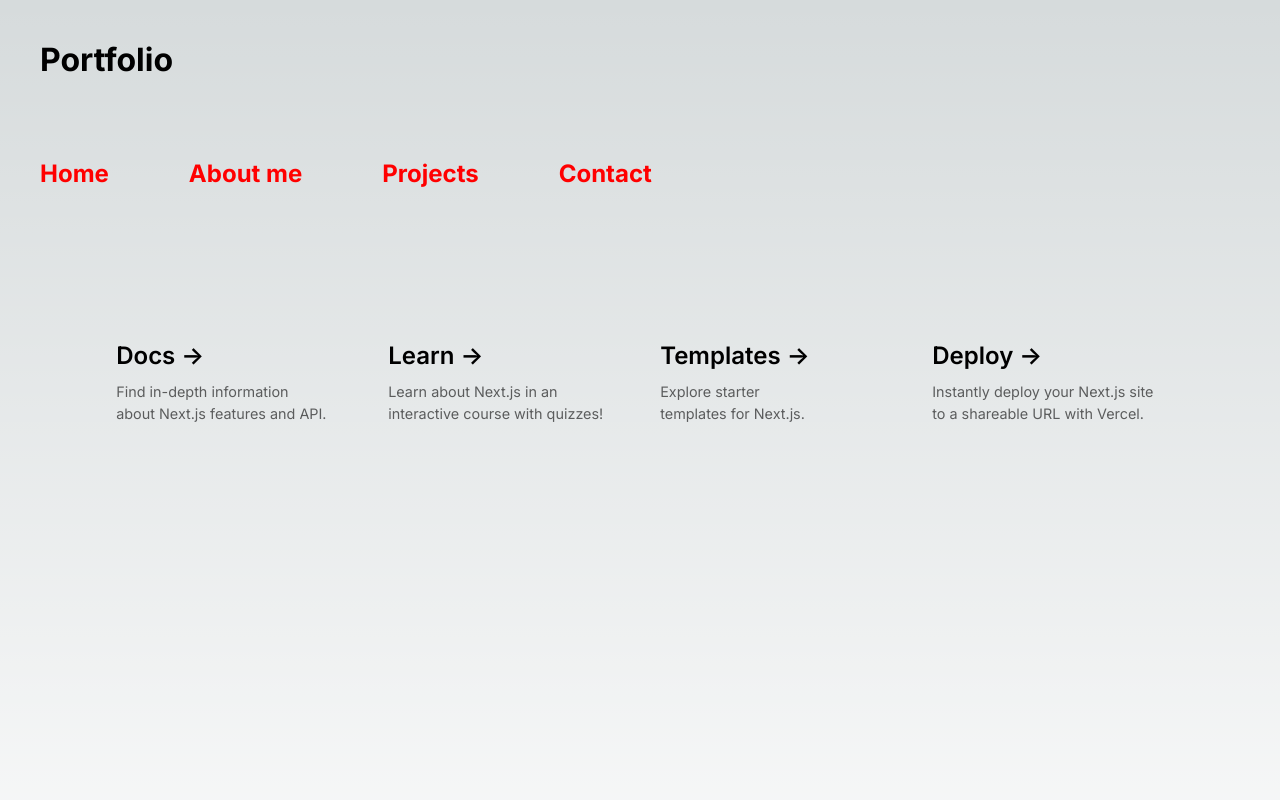
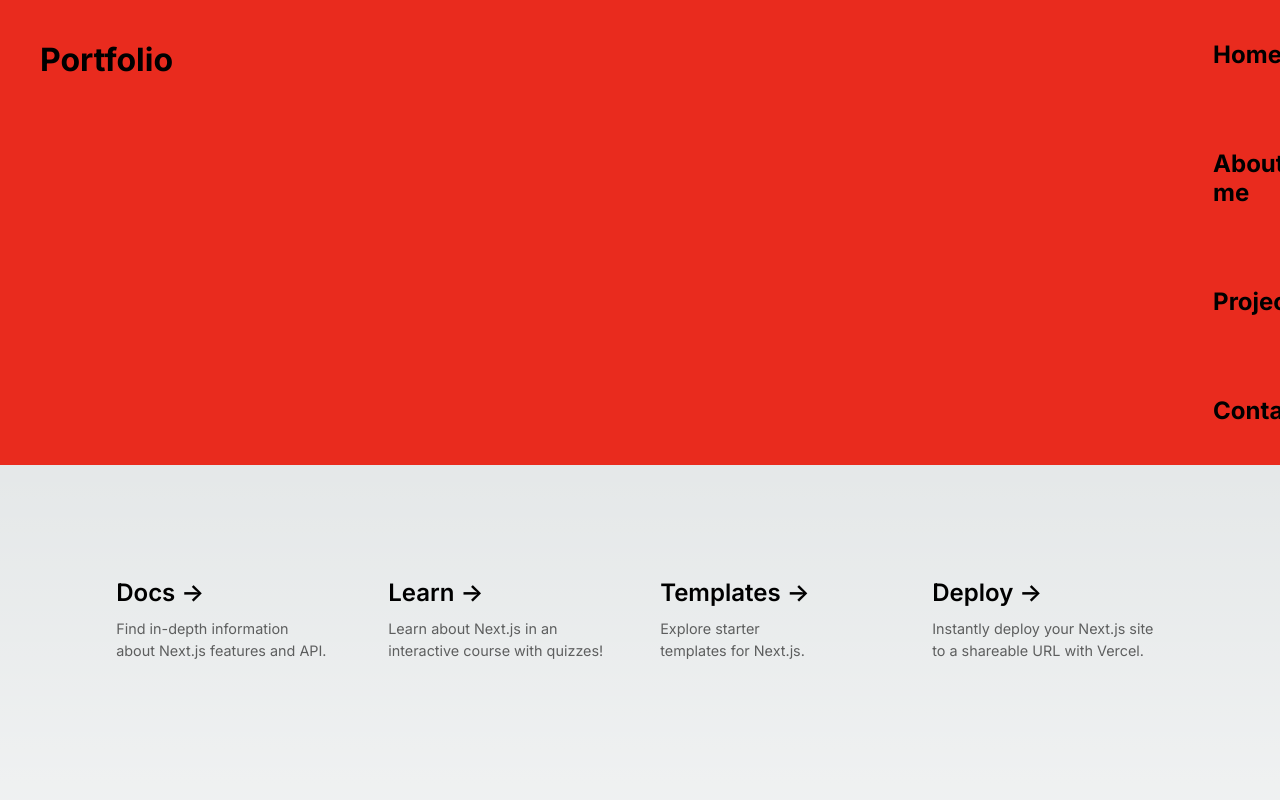
Before and after one commit to henrique-leme/portfolio, a Next.js app: page / in a window 1280 px wide. Shown: the top 800 px of the page. Built offline with nearby package versions, Linux system fonts and the light colour scheme.

Commit message:
feat: header

```diff
--- a/src/app/_components/header/index.tsx
+++ b/src/app/_components/header/index.tsx
@@ -2,9 +2,11 @@ import styles from "./style.module.css";
 
 export const Header = () => {
   return (
-    <div>
-      <div className={styles.links}>
+    <div className={styles.header}>
+      <div >
         <h1> Portfolio </h1>
+      </div>
+      <div >
         <h2>Home</h2>
         <h2>About me</h2>
         <h2>Projects</h2>
--- a/src/app/_components/header/style.module.css
+++ b/src/app/_components/header/style.module.css
@@ -1,12 +1,17 @@
 
-.links h1 {
+.header {
+    display: inline-flex;
+    background-color: rgb(233, 43, 30);
+    max-width: 100%;
+}
+
+.header h1 {
     display: inline-flex;
     padding: 40px 40px;
     padding-right: 1000px;
 }
 
-.links h2 {
+.header h2 {
     display: inline-flex;
     margin: 40px;
-    color: red;
 }
```
